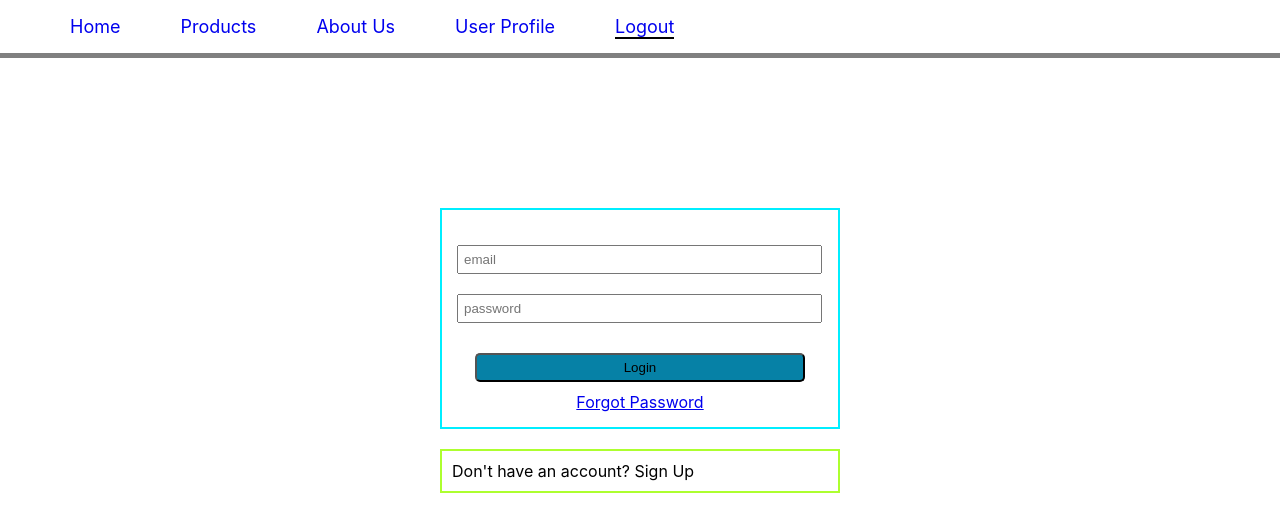
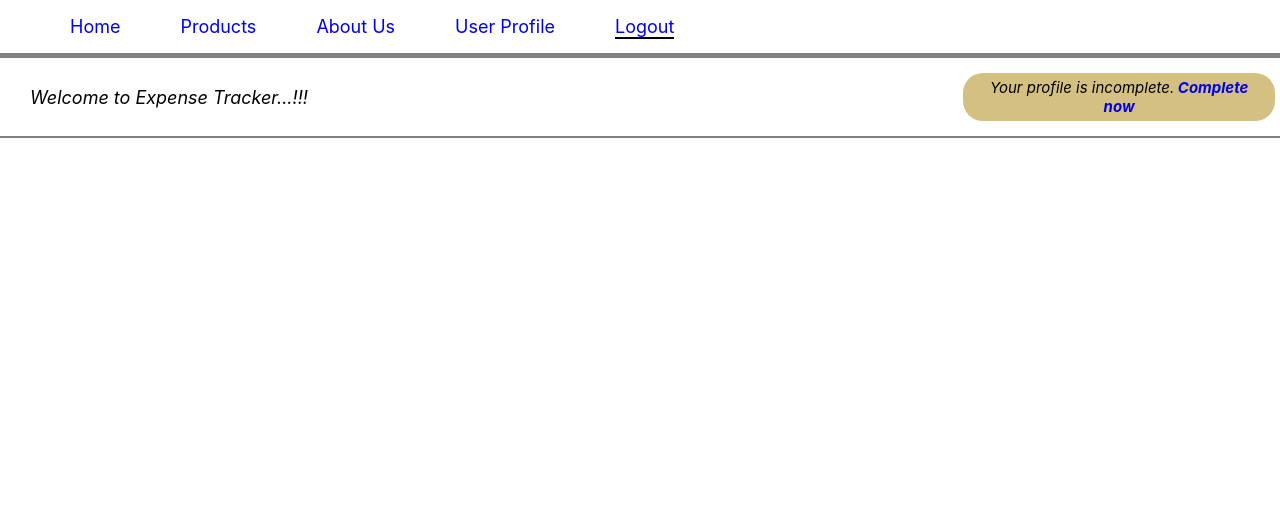
Before and after one commit to SrinivasaKamathR/Expense-Tracker, a React (Create React App) app: page /login in a window 1280 px wide. Shown: the top 532 px of the page. Built offline with nearby package versions, Linux system fonts and the light colour scheme; sample sign-in values are in the browser's storage.

Commit message:
fetching updated user profile on page refresh

```diff
--- a/src/App.js
+++ b/src/App.js
@@ -1,17 +1,36 @@
-import { Route, Routes } from "react-router-dom";
+import { Route, Routes, Navigate } from "react-router-dom";
 import MainNavigation from "./components/MainNavigation";
 import Login from "./pages/Login";
 import Home from "./pages/Home";
 import "./App.css";
 import UserProfile from "./pages/UserProfile";
+import Product from "./pages/Product";
+import About from "./pages/About";
+import { useContext } from "react";
+import loginContext from "./store/login-context";
 function App() {
+  const loginCtx = useContext(loginContext);
   return (
     <>
       <MainNavigation />
       <Routes>
-        <Route path="/login" element={<Login />}></Route>
+        <Route path="/" exact element={<Navigate replace to="/home" />}></Route>
         <Route path="/home" element={<Home />}></Route>
-        <Route path="/profile" element={<UserProfile />}></Route>
+        {loginCtx.isLoggedIn ? (
+          <Route path="/" exact element={<Product />} />
+        ) : (
+          <Route path="/product" element={<Navigate replace to="/login" />} />
+        )}
+
+        <Route path="/about" element={<About />} />
+
+        {loginCtx.isLoggedIn ? (
+          <Route path="/profile" element={<UserProfile />} />
+        ) : (
+          <Route path="/profile" element={<Navigate replace to="/login" />} />
+        )}
+
+        <Route path="/login" element={<Login />} />
       </Routes>
     </>
   );
--- a/src/components/UserProfileForm.js
+++ b/src/components/UserProfileForm.js
@@ -1,4 +1,4 @@
-import React, { useRef, useContext } from "react";
+import React, { useRef, useContext, useEffect, useCallback } from "react";
 
 import classes from "./UserProfileForm.module.css";
 import loginContext from "../store/login-context";
@@ -20,7 +20,7 @@ const UserProfileForm = () => {
             body: JSON.stringify({
               idToken: localStorage.getItem("idToken"),
               displayName: nameRef.current.value,
-              imageUrl: imageRef.current.value,
+              photoUrl: imageRef.current.value,
               returnSecureToken: true,
             }),
             headers: {
@@ -29,13 +29,11 @@ const UserProfileForm = () => {
           }
         );
 
+        const data = await res.json();
+
         if (res.ok) {
-          nameRef.current.value = "";
-          imageRef.current.value = "";
-          const data = await res.json();
-          console.log(data);
+          //console.log(data);
         } else {
-          const data = await res.json();
           throw data.error;
         }
       } catch (err) {
@@ -43,6 +41,42 @@ const UserProfileForm = () => {
       }
     }
   };
+
+  const getUserProfile = useCallback(async () => {
+    try {
+      // console.log('called');
+      const res = await fetch(
+        "https://identitytoolkit.googleapis.com/v1/accounts:lookup?key=AIzaSyAQs7bI7d64xgfIx12vFZcTVaM1c4_k08A",
+        {
+          method: "POST",
+          body: JSON.stringify({
+            idToken: localStorage.getItem("idToken"),
+          }),
+          headers: {
+            "Content-Type": "application/json",
+          },
+        }
+      );
+
+      const data = await res.json();
+      if (res.ok) {
+        nameRef.current.value = data.users[0].displayName;
+        imageRef.current.value = data.users[0].photoUrl;
+      } else {
+        throw data.error;
+      }
+    } catch (err) {
+      console.log(err.message);
+    }
+  }, []);
+
+  const { isLoggedIn } = loginCtx;
+
+  useEffect(() => {
+    if (isLoggedIn) {
+      getUserProfile();
+    }
+  }, [getUserProfile, isLoggedIn]);
 
   return (
     <form className={classes.form} onSubmit={profileSubmitHandler}>
--- /dev/null
+++ b/src/pages/About.js
@@ -0,0 +1,5 @@
+const About = () => {
+  return;
+};
+
+export default About;
--- a/src/pages/Login.js
+++ b/src/pages/Login.js
@@ -1,5 +1,5 @@
 import React, { useState, useRef, useContext } from "react";
-import { Link, useNavigate } from "react-router-dom";
+import { Link } from "react-router-dom";
 import loginContext from "../store/login-context";
 
 import classes from "./Login.module.css";
@@ -10,7 +10,6 @@ const Login = () => {
   const passwordRef = useRef();
   const confirmPasswordRef = useRef();
   const loginCtx = useContext(loginContext);
-  const navigate = useNavigate();
 
   const accountHandler = () => {
     setHaveAccount((prevState) => {
@@ -52,12 +51,8 @@ const Login = () => {
         const data = await res.json();
         console.log("User Logged-In");
         localStorage.setItem("idToken", data.idToken);
-        console.log(data.idToken);
         setHaveAccount(true);
-        emailRef.current.value = "";
-        passwordRef.current.value = "";
         loginCtx.login();
-        navigate("/profile");
       } else {
         const data = await res.json();
         throw data.error;
@@ -66,6 +61,21 @@ const Login = () => {
       alert(err.message);
     }
   };
+  if (loginCtx.isLoggedIn) {
+    return (
+      <div className={classes.mainProfile}>
+        <span className={classes.welcome}>
+          Welcome to Expense Tracker...!!!
+        </span>
+        <span className={classes.profile}>
+          <span>Your profile is incomplete.</span>
+          <Link to="/profile">
+            <b> Complete now</b>
+          </Link>
+        </span>
+      </div>
+    );
+  }
 
   return (
     <div className={classes.mainDiv}>
--- a/src/pages/Login.module.css
+++ b/src/pages/Login.module.css
@@ -37,3 +37,33 @@
     padding: 10px;
     cursor: pointer;
   }
+
+  .mainProfile {
+    display: flex;
+    margin-top: 15px;
+    padding-bottom: 15px;
+    border-bottom: 2px solid #808080;
+    font-style: italic;
+    font-size: 18px;
+    align-items: center;
+  }
+
+  .welcome {
+    margin-left: 30px;
+    flex-basis: 75%;
+  }
+
+  .profile {
+    font-size: 15px;
+    flex-basis: 25%;
+    background-color: #d4c181;
+    border-radius: 20px;
+    margin-right: 5px;
+    padding: 5px 10px 5px 10px;
+    box-sizing: border-box;
+    text-align: center;
+  }
+
+  .profile a {
+    text-decoration: none;
+  }
--- /dev/null
+++ b/src/pages/Product.js
@@ -0,0 +1,5 @@
+const Product = () => {
+  return;
+};
+
+export default Product;
--- a/src/pages/UserProfile.js
+++ b/src/pages/UserProfile.js
@@ -1,33 +1,8 @@
-import React, { useState } from "react";
-import { Link } from "react-router-dom";
-
+import React from "react";
 import classes from "./UserProfile.module.css";
 import UserProfileForm from "../components/UserProfileForm";
 
 const UserProfile = () => {
-  const [profile, setProfile] = useState(false);
-  const profileHandler = () => {
-    setProfile((preState) => {
-      return !preState;
-    });
-  };
-
-  if (!profile) {
-    return (
-      <div className={classes.mainProfile}>
-        <span className={classes.welcome}>
-          Welcome to Expense Tracker...!!!
-        </span>
-        <span className={classes.profile}>
-          <span>Your profile is incomplete.</span>
-          <Link to="/profile" onClick={profileHandler}>
-            <b> Complete now</b>
-          </Link>
-        </span>
-      </div>
-    );
-  }
-
   return (
     <React.Fragment>
       <div className={classes.mainProfile}>
@@ -37,11 +12,8 @@ const UserProfile = () => {
         <span className={classes.profile}>
           <span>
             Your profile is <b>64%</b> completed. A complete profile has a
-            higher chance of landing a job.
+            higher chance of landing a job.<b> Complete now</b>
           </span>
-          <Link to="/profile" onClick={profileHandler}>
-            <b> Complete now</b>
-          </Link>
         </span>
       </div>
       <UserProfileForm />
```
Also changed, not shown: src/store/profile-context.js (added, +29 -0 lines).
